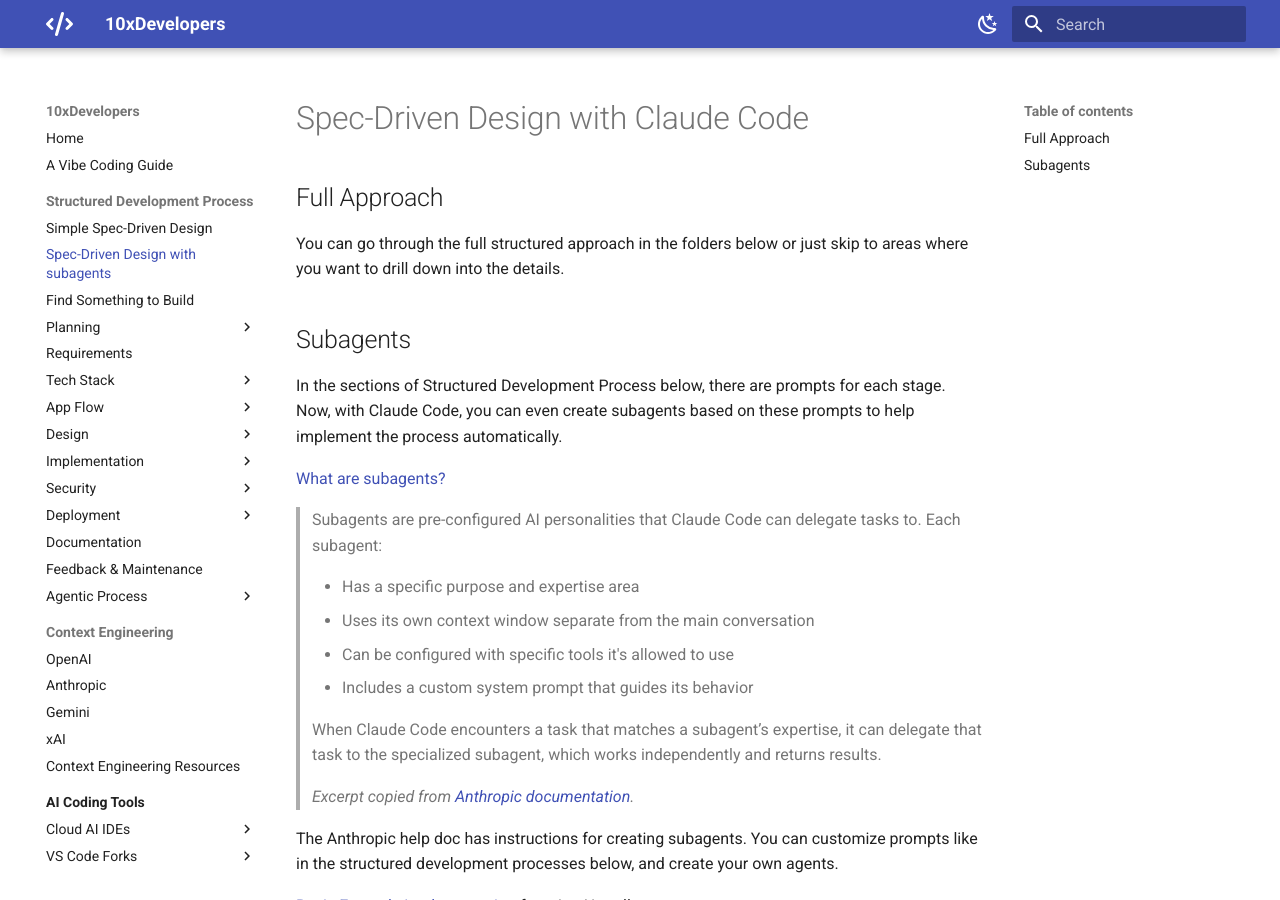
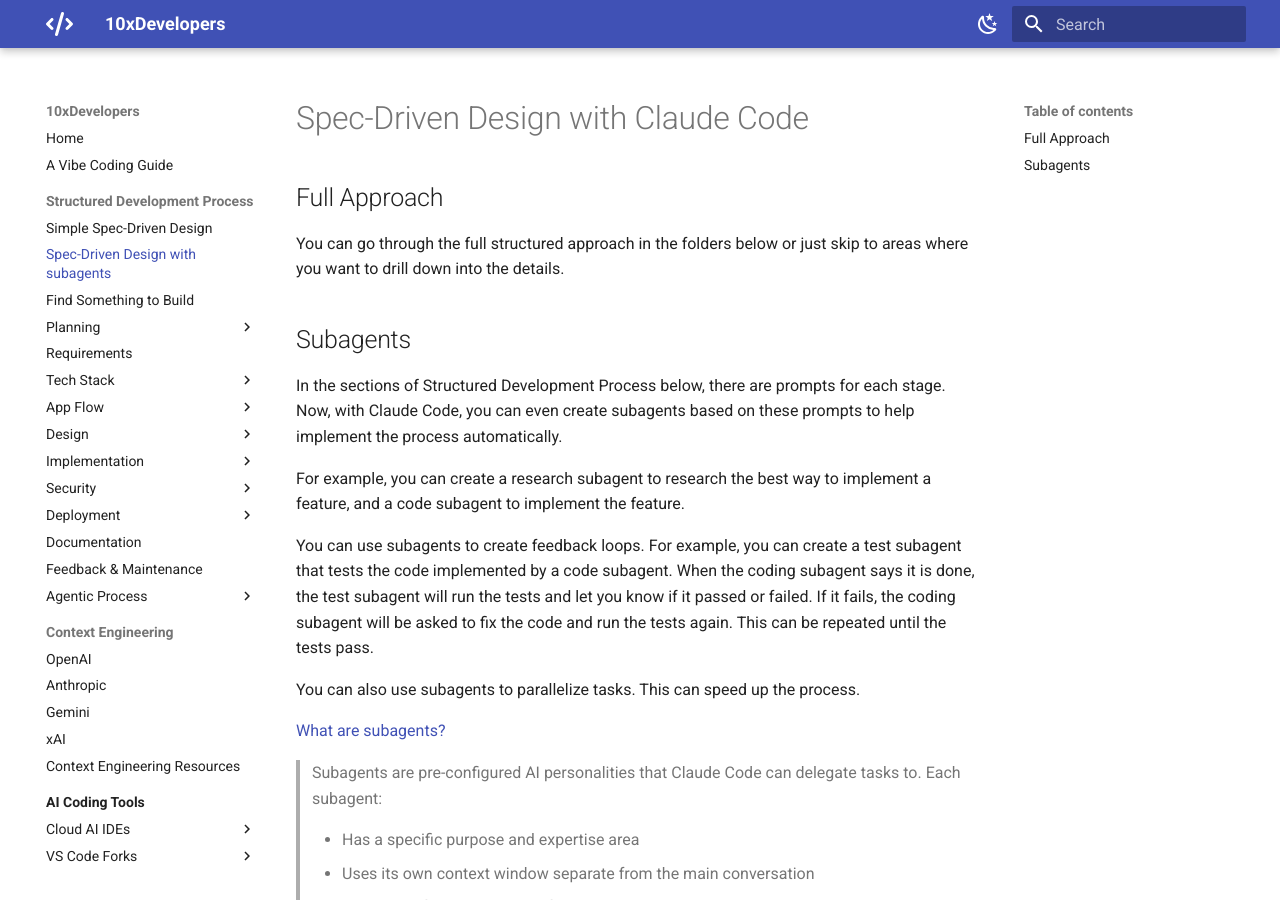
Before and after one commit to shlomoc/10xdev, an MkDocs documentation site: the page built from docs/structured/claude-code-with-subagents.md, in a window 1280 px wide and 900 px high. Built offline with MkDocs 1.6.1 and Material for MkDocs 9.7.7, drawn with Linux system fonts in a browser that asks for light colours.

Commit message:
docs: add examples of subagent usage for research, testing and parallel tasks

```diff
--- a/docs/structured/claude-code-with-subagents.md
+++ b/docs/structured/claude-code-with-subagents.md
@@ -6,6 +6,12 @@ You can go through the full structured approach in the folders below or just ski
 
 ## Subagents
 In the sections of Structured Development Process below, there are prompts for each stage.  Now, with Claude Code, you can even create subagents based on these prompts to help implement the process automatically.
+
+For example, you can create a research subagent to research the best way to implement a feature, and a code subagent to implement the feature.
+
+You can use subagents to create feedback loops.  For example, you can create a test subagent that tests the code implemented by a code subagent.  When the coding subagent says it is done, the test subagent will run the tests and let you know if it passed or failed.  If it fails, the coding subagent will be asked to fix the code and run the tests again.  This can be repeated until the tests pass.
+
+You can also use subagents to parallelize tasks.  This can speed up the process.
 
 [What are subagents?](https://docs.anthropic.com/en/docs/claude-code/sub-agents)
 
```
